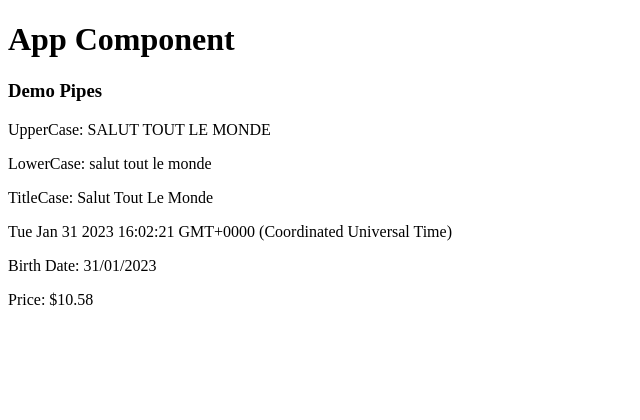
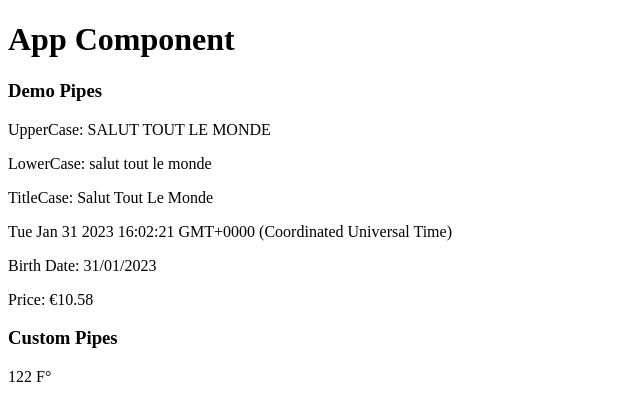
Before and after one commit to BS-SantosPierre/TF-FSW2-Angular_Demo, an Angular app: page / in a window 1280 px wide. Shown: the top 420 px of the page, without its empty margins (0-640 px from the left). Built offline with nearby package versions, Linux system fonts and the light colour scheme.

Commit message:
Demo Custom Pipes

```diff
--- a/src/app/app.module.ts
+++ b/src/app/app.module.ts
@@ -9,6 +9,7 @@ import { UserInfoComponent } from './exos/exo1/user-info/user-info.component';
 import { Exo1Component } from './exos/exo1/exo1.component';
 import { Demo2Component } from './demos/demo2/demo2.component';
 import { Demo3Component } from './demos/demo3/demo3.component';
+import { ToTemperaturePipe } from './demos/pipes/to-temperature.pipe';
 
 @NgModule({
   declarations: [
@@ -19,6 +20,7 @@ import { Demo3Component } from './demos/demo3/demo3.component';
     Exo1Component,
     Demo2Component,
     Demo3Component,
+    ToTemperaturePipe,
   ],
   imports: [
     BrowserModule,
--- a/src/app/demos/demo3/demo3.component.html
+++ b/src/app/demos/demo3/demo3.component.html
@@ -7,4 +7,8 @@
 <p>{{ birthdate }}</p>
 <p>Birth Date: {{ birthdate | date: 'dd/MM/yyyy' }}</p>
 
-<p>Price: {{ price | currency: 'USD' }}</p>
+<p>Price: {{ price | currency: 'EUR' }}</p>
+
+<h3>Custom Pipes</h3>
+
+<p>{{ 50 | toTemperature : 'f' }}</p>
--- a/src/app/demos/demo3/demo3.component.ts
+++ b/src/app/demos/demo3/demo3.component.ts
@@ -1,4 +1,5 @@
 import { Component } from '@angular/core';
+import { ToTemperaturePipe } from '../pipes/to-temperature.pipe';
 
 @Component({
   selector: 'app-demo3',
--- /dev/null
+++ b/src/app/demos/pipes/to-temperature.pipe.ts
@@ -0,0 +1,20 @@
+import { Pipe, PipeTransform } from '@angular/core';
+
+@Pipe({
+  name: 'toTemperature'
+})
+export class ToTemperaturePipe implements PipeTransform {
+
+  transform(value: number, unite?: 'c' | 'f'): string | number {
+    if (unite === 'c') {
+      return `${(value - 32) * 5/9} C°`;
+    }
+
+    if (unite === 'f') {
+      return `${(value * 9/5) + 32} F°`;
+    }
+
+    return value;
+  }
+
+}
```
